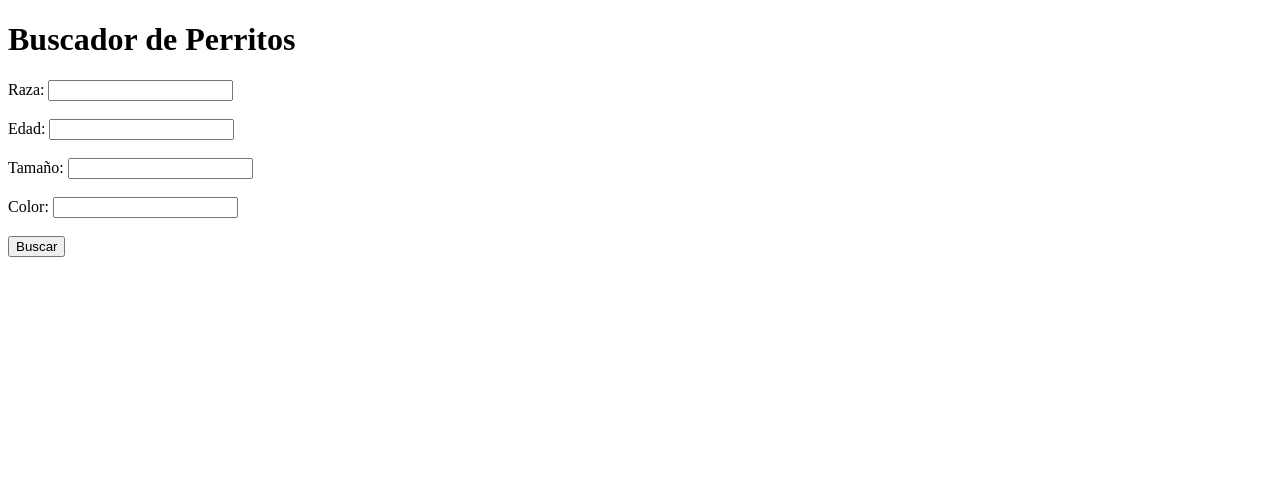
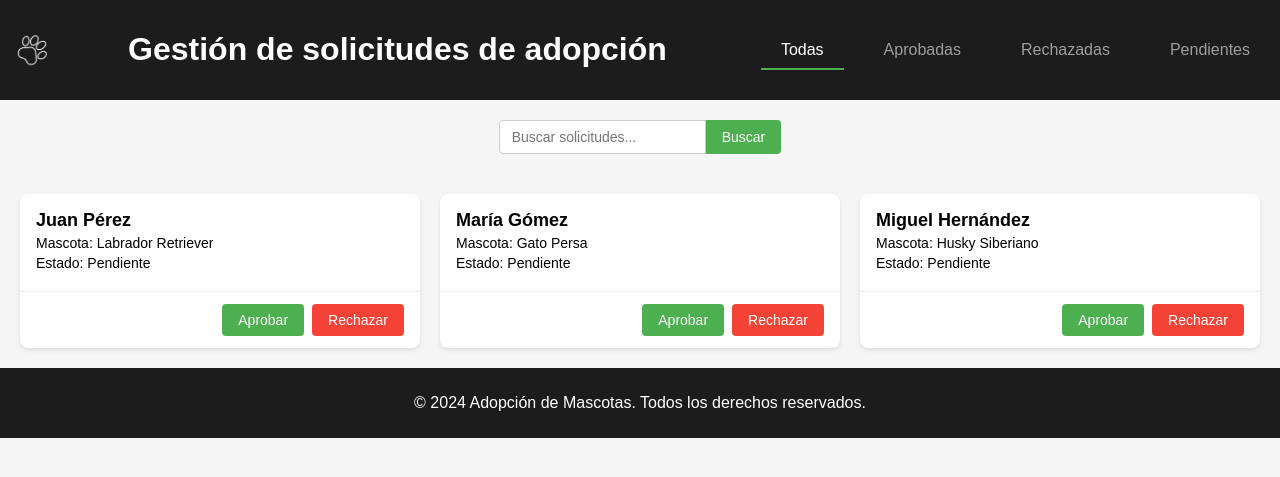
Before and after one commit to w-sula8/PetProyect, a Flask app: page / in a window 1280 px wide. Shown: the top 477 px of the page. Run offline with Flask 3, Linux system fonts and the light colour scheme.

Commit message:
orden de archivos

```diff
--- a/templates/index.html
+++ b/templates/index.html
@@ -1,26 +1,41 @@
 <!DOCTYPE html>
-<html lang="en">
+<html lang="es">
 <head>
-    <meta charset="UTF-8">
-    <meta name="viewport" content="width=device-width, initial-scale=1.0">
-    <title>Buscador de Perritos</title>
+  <meta charset="UTF-8">
+  <meta name="viewport" content="width=device-width, initial-scale=1.0">
+  <title>Gestión de solicitudes de adopción</title>
+  <link rel="stylesheet" href="../static/css/styles.css">
 </head>
 <body>
-    <h1>Buscador de Perritos</h1>
-    <form action="/buscar" method="get">
-        <label for="raza">Raza:</label>
-        <input type="text" id="raza" name="raza"><br><br>
+  <header>
+    <div class="header-content">
+      <img src="../static/img/pata.png" alt="Adopción de Mascotas" class="logo">
+      <h1>Gestión de solicitudes de adopción</h1>
+      <nav>
+        <ul class="filter-options">
+          <li><a href="#" class="filter-option active">Todas</a></li>
+          <li><a href="#" class="filter-option">Aprobadas</a></li>
+          <li><a href="#" class="filter-option">Rechazadas</a></li>
+          <li><a href="#" class="filter-option">Pendientes</a></li>
+        </ul>
+      </nav>
+    </div>
+  </header>
 
-        <label for="edad">Edad:</label>
-        <input type="number" id="edad" name="edad"><br><br>
+  <main>
+    <div class="search-bar">
+      <input type="text" placeholder="Buscar solicitudes..." class="search-input" />
+      <button class="search-button">Buscar</button>
+    </div>
 
-        <label for="tamaño">Tamaño:</label>
-        <input type="text" id="tamaño" name="tamaño"><br><br>
+    <div class="grid-container">
+      <!-- Tarjetas de solicitudes de adopción se generarán aquí -->
+    </div>
+  </main>
+  <footer>
+    <p>&copy; 2024 Adopción de Mascotas. Todos los derechos reservados.</p>
+  </footer>
 
-        <label for="color">Color:</label>
-        <input type="text" id="color" name="color"><br><br>
-
-        <button type="submit">Buscar</button>
-    </form>
+  <script src="../static/js/script.js"></script>
 </body>
 </html>
```
Also changed, not shown: FRONTED/index.html (deleted, +0 -41 lines), static/css/styles.css (renamed from FRONTED/css/styles.css), static/img/pata.png (renamed from FRONTED/images/pata.png), static/js/script.js (renamed from FRONTED/js/script.js), 2 other files.
